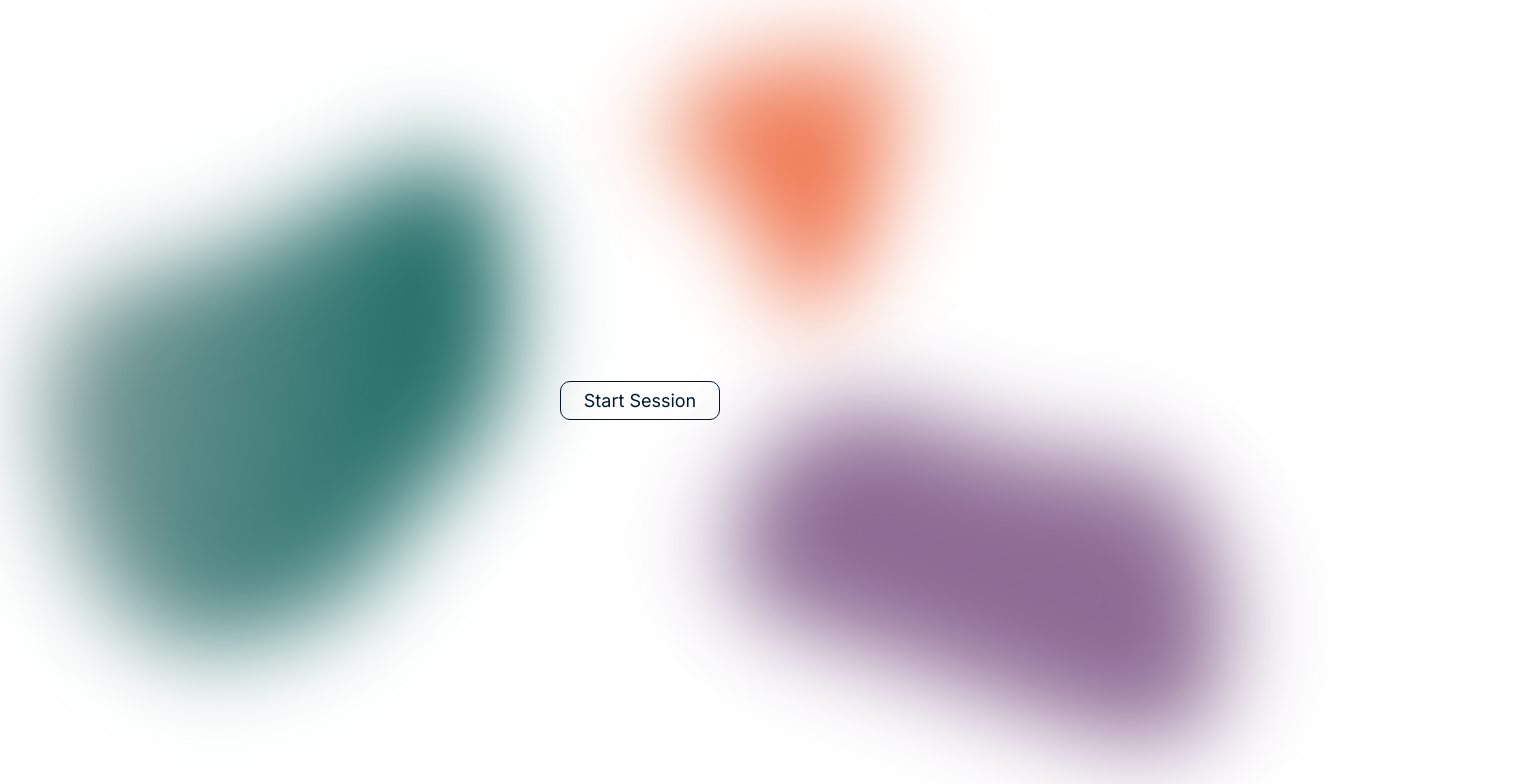
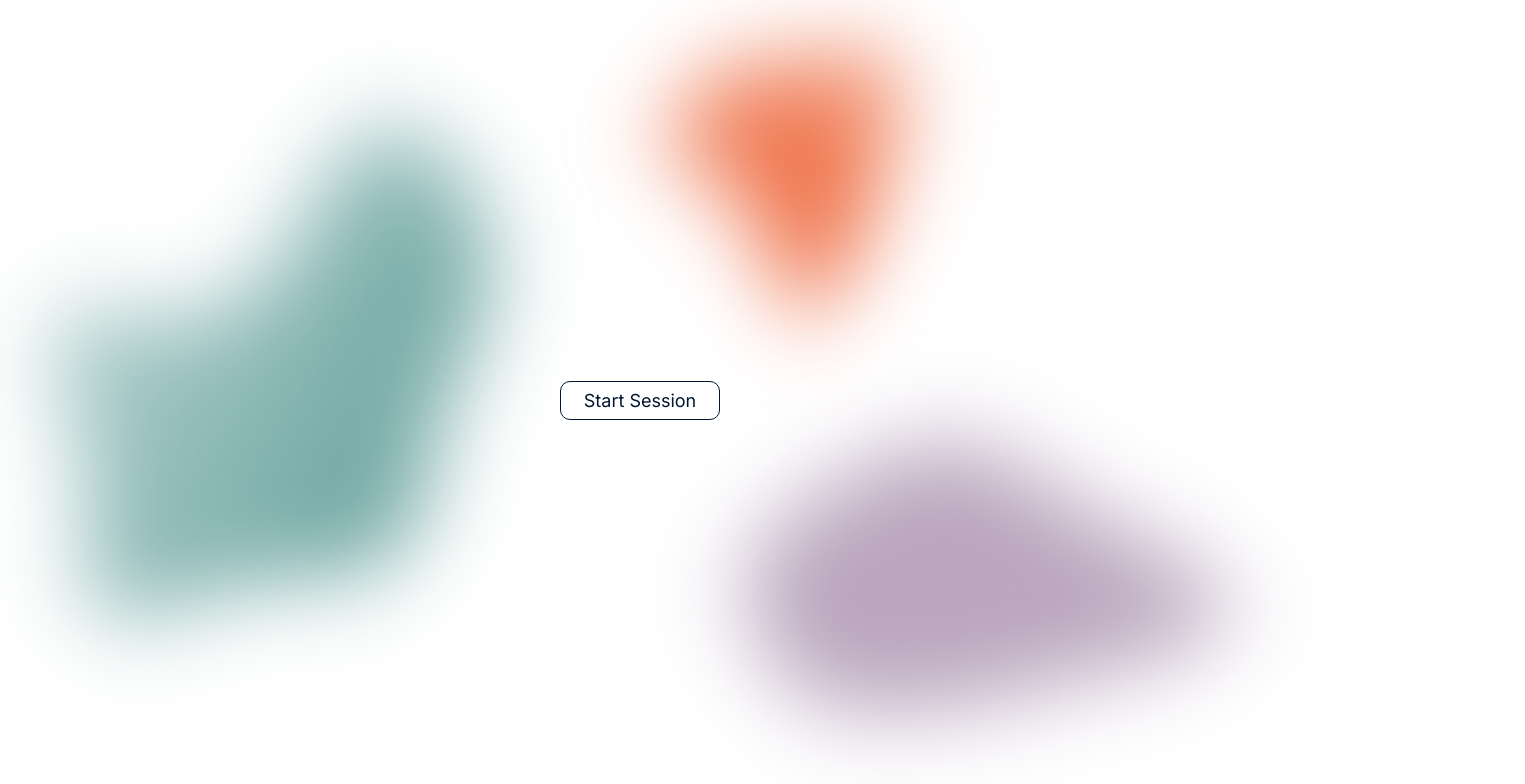
Before and after one commit to nickhibbits/meditation_app, a Next.js app: page / in a window 1280 px wide. Shown: the top 784 px of the page, 1525 px wide, since content can reach past the window. Built offline with nearby package versions, Linux system fonts and the light colour scheme.

Commit message:
swap blob svgs

```diff
--- a/styles/components/Background.module.scss
+++ b/styles/components/Background.module.scss
@@ -4,16 +4,16 @@
     top: 3rem;
     right: 24rem;
     transform: rotate(-150deg);
-    filter: blur(3rem);
+    filter: blur(2.8rem);
     transition: all 5s;
   }
 
   &_2 {
     position: absolute;
     top: 15rem;
-    left: 30rem;
-    transform: rotate(-45deg);
-    filter: blur(3rem);
+    left: 25rem;
+    transform: rotate(50deg);
+    filter: blur(2.8rem);
     transition: all 5s;
   }
 
@@ -22,7 +22,7 @@
     top: -3rem;
     right: 5rem;
     transform: rotate(-45deg);
-    filter: blur(3rem);
+    filter: blur(2.8rem);
     transition: all 5s;
   }
 }
```
Also changed, not shown: public/svg/blob_1.svg, public/svg/blob_2.svg.
